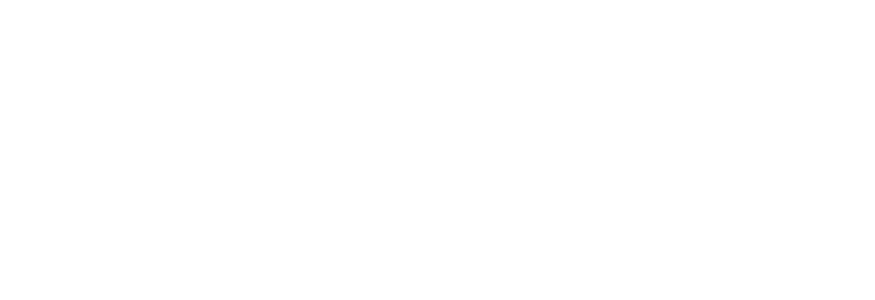
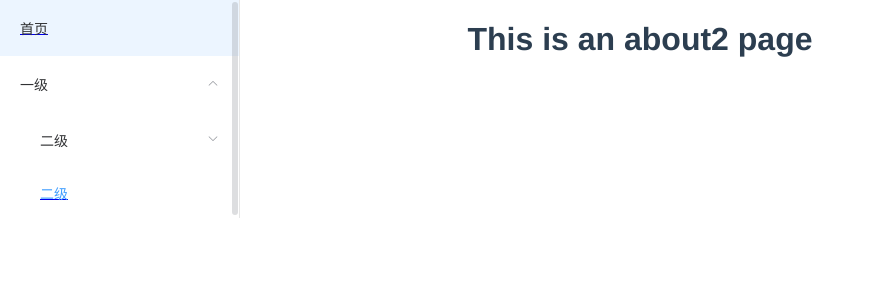
Before and after one commit to liuzhenghe30265/vue-cli3-demo, a Vue app: page /1-2 in a window 1280 px wide. Shown: the top 300 px of the page, without its empty margins (0-875 px from the left). Built offline with nearby package versions, Linux system fonts and the light colour scheme.

Commit message:
fix:路由配置

```diff
--- a/package.json
+++ b/package.json
@@ -9,7 +9,7 @@
   },
   "dependencies": {
     "core-js": "^2.6.5",
-    "html2canvas": "^1.0.0-rc.7",
+    "element-ui": "^2.13.2",
     "vue": "^2.6.10",
     "vue-router": "^3.0.3",
     "vuex": "^3.0.1"
--- /dev/null
+++ b/src/layout/components/AppMain.vue
@@ -0,0 +1,22 @@
+<template>
+  <div class="app-main">
+    <transition name="fade-transform"
+                mode="out-in">
+      <router-view :key="key" />
+    </transition>
+  </div>
+</template>
+
+<script>
+export default {
+  name: 'AppMain',
+  computed: {
+    key() {
+      return this.$route.path
+    }
+  }
+}
+</script>
+
+<style scoped>
+</style>
--- /dev/null
+++ b/src/layout/components/Sidebar/Item.vue
@@ -0,0 +1,29 @@
+<script>
+export default {
+  name: 'MenuItem',
+  functional: true,
+  props: {
+    icon: {
+      type: String,
+      default: ''
+    },
+    title: {
+      type: String,
+      default: ''
+    }
+  },
+  render(h, context) {
+    const { icon, title } = context.props
+    const vnodes = []
+
+    if (icon) {
+      vnodes.push(<svg-icon icon-class={icon} />)
+    }
+
+    if (title) {
+      vnodes.push(<span slot='title'>{(title)}</span>)
+    }
+    return vnodes
+  }
+}
+</script>
--- /dev/null
+++ b/src/layout/components/Sidebar/Link.vue
@@ -0,0 +1,38 @@
+
+<template>
+  <!-- eslint-disable vue/require-component-is -->
+  <component v-bind="linkProps(to)">
+    <slot />
+  </component>
+</template>
+
+<script>
+
+export default {
+  props: {
+    to: {
+      type: String,
+      required: true
+    }
+  },
+  methods: {
+    isExternal(path) {
+      return /^(https?:|mailto:|tel:)/.test(path)
+    },
+    linkProps(url) {
+      if (this.isExternal(url)) {
+        return {
+          is: 'a',
+          href: url,
+          target: '_blank',
+          rel: 'noopener'
+        }
+      }
+      return {
+        is: 'router-link',
+        to: url
+      }
+    }
+  }
+}
+</script>
--- /dev/null
+++ b/src/layout/components/Sidebar/SidebarItem.vue
@@ -0,0 +1,99 @@
+<template>
+  <div v-if="item.visible">
+    <template
+              v-if="hasOneShowingChild(item.children,item) && (!onlyOneChild.children||onlyOneChild.noShowingChildren)&&!item.alwaysShow">
+      <app-link
+                :to="resolvePath(onlyOneChild.path)">
+        <el-menu-item :index="resolvePath(onlyOneChild.path)"
+                      :class="{'submenu-title-noDropdown':!isNest}">
+          <item
+                :title="onlyOneChild.name" />
+        </el-menu-item>
+      </app-link>
+    </template>
+
+    <el-submenu v-else
+                ref="subMenu"
+                :index="resolvePath(item.path)"
+                popper-append-to-body>
+      <template slot="title">
+        <item :title="item.name" />
+      </template>
+      <sidebar-item v-for="child in item.children"
+                    :key="child.path"
+                    :is-nest="true"
+                    :item="child"
+                    :base-path="resolvePath(child.path)"
+                    class="nest-menu" />
+    </el-submenu>
+  </div>
+</template>
+
+<script>
+import path from 'path'
+import Item from './Item'
+import AppLink from './Link'
+
+export default {
+  name: 'SidebarItem',
+  components: { Item, AppLink },
+  props: {
+    // route object
+    item: {
+      type: Object,
+      required: true
+    },
+    isNest: {
+      type: Boolean,
+      default: false
+    },
+    basePath: {
+      type: String,
+      default: ''
+    }
+  },
+  data() {
+    // TODO: refactor with render function
+    this.onlyOneChild = null
+    return {}
+  },
+  methods: {
+    isExternal(path) {
+      return /^(https?:|mailto:|tel:)/.test(path)
+    },
+    hasOneShowingChild(children = [], parent) {
+      const showingChildren = children.filter(item => {
+        if (!item.visible) {
+          return false
+        } else {
+          // Temp set(will be used if only has one showing child)
+          this.onlyOneChild = item
+          return true
+        }
+      })
+
+      // When there is only one child router, the child router is displayed by default
+      if (showingChildren.length === 1) {
+        return true
+      }
+
+      // Show parent if there are no child router to display
+      if (showingChildren.length === 0) {
+        this.onlyOneChild = { ...parent, path: '', noShowingChildren: true }
+        return true
+      }
+
+      return false
+    },
+    resolvePath(routePath) {
+      if (this.isExternal(routePath)) {
+        return routePath
+      }
+      if (this.isExternal(this.basePath)) {
+        return this.basePath
+      }
+      return path.resolve(this.basePath, routePath)
+    }
+  }
+}
+</script>
--- /dev/null
+++ b/src/layout/components/Sidebar/index.vue
@@ -0,0 +1,46 @@
+<template>
+  <div>
+    <el-scrollbar
+                  wrap-class="scrollbar-wrapper">
+      <el-menu router
+               :default-active="activeMenu"
+               class="el-menu-vertical-demo"
+               @open="handleOpen"
+               @close="handleClose">
+        <sidebar-item v-for="route in getRoutersData"
+                      :key="route.path"
+                      :item="route"
+                      :base-path="route.path" />
+      </el-menu>
+    </el-scrollbar>
+  </div>
+</template>
+
+<script>
+import SidebarItem from './SidebarItem'
+
+export default {
+  components: { SidebarItem },
+  computed: {
+    getRoutersData() {
+      return this.$router.options.routes
+    },
+    activeMenu() {
+      const route = this.$route
+      const { meta, path } = route
+      if (meta.activeMenu) {
+        return meta.activeMenu
+      }
+      return path
+    },
+  },
+  methods: {
+    handleClose() {
+
+    },
+    handleOpen() {
+
+    }
+  }
+}
+</script>
--- /dev/null
+++ b/src/layout/components/index.js
@@ -0,0 +1,2 @@
+export { default as Sidebar } from './Sidebar'
+export { default as AppMain } from './AppMain'
--- /dev/null
+++ b/src/layout/index.vue
@@ -0,0 +1,39 @@
+<template>
+  <div class="app-wrapper">
+    <sidebar
+             class="sidebar-container" />
+    <div class="main-container">
+      <app-main />
+    </div>
+  </div>
+</template>
+
+<script>
+import { Sidebar, AppMain } from './components'
+
+export default {
+  name: 'Layout',
+  components: {
+    Sidebar,
+    AppMain
+  },
+}
+</script>
+
+<style lang="scss">
+.sidebar-container {
+  position: absolute;
+  top: 0;
+  left: 0;
+  bottom: 0;
+  width: 240px;
+  z-index: 9;
+  .el-menu-item,
+  .el-submenu__title {
+    text-align: left;
+  }
+}
+.main-container {
+  text-align: center;
+}
+</style>
--- a/src/main.js
+++ b/src/main.js
@@ -2,6 +2,17 @@
 import App from './App.vue'
 import router from './router'
 import store from './store'
+
+import ElementUI from 'element-ui'
+import 'element-ui/lib/theme-chalk/index.css'
+Vue.use(ElementUI)
+
+// 解决路由切换时报错 Error: Navigation cancelled from "/***" to "/***" with a new navigation.
+import Router from 'vue-router'
+const originalPush = Router.prototype.push
+Router.prototype.push = function push(location) {
+  return originalPush.call(this, location).catch(err => err)
+}
 
 Vue.config.productionTip = false
 
--- a/src/router.js
+++ b/src/router.js
@@ -1,25 +1,50 @@
 import Vue from 'vue'
 import Router from 'vue-router'
-import Home from './views/Home.vue'
 
 Vue.use(Router)
 
+import Layout from '@/layout'
 export default new Router({
   mode: 'history',
   base: process.env.BASE_URL,
-  routes: [
-    {
+  routes: [{
       path: '/',
-      name: 'home',
-      component: Home
+      component: Layout,
+      visible: true,
+      children: [{
+        path: '/home',
+        name: '首页',
+        component: () => import('@/views/Home.vue'),
+        visible: true,
+      }]
     },
     {
-      path: '/about',
-      name: 'about',
-      // route level code-splitting
-      // this generates a separate chunk (about.[hash].js) for this route
-      // which is lazy-loaded when the route is visited.
-      component: () => import(/* webpackChunkName: "about" */ './views/About.vue')
-    }
+      path: '/1',
+      name: '一级',
+      component: Layout,
+      visible: true,
+      children: [{
+        path: '/1-1',
+        name: '二级',
+        component: () => import('@/views/About.vue'),
+        visible: true,
+        children: [{
+          path: '/1-1-1',
+          name: '三级',
+          component: () => import('@/views/About.vue'),
+          visible: true,
+        }, {
+          path: '/1-2-2',
+          name: '三级',
+          component: () => import('@/views/About2.vue'),
+          visible: true,
+        }]
+      }, {
+        path: '/1-2',
+        name: '二级',
+        component: () => import('@/views/About2.vue'),
+        visible: true,
+      }]
+    },
   ]
 })
--- /dev/null
+++ b/src/views/About2.vue
@@ -0,0 +1,5 @@
+<template>
+  <div class="about">
+    <h1>This is an about2 page</h1>
+  </div>
+</template>
--- a/src/views/Home.vue
+++ b/src/views/Home.vue
@@ -1,16 +1,10 @@
 <template>
   <div class="home">
-    <h1 ref="demo"
-        class="demo"
-        style="border:1px solid #dedede">
-      Hello!</h1>
-    <img :src="picUrl"
-         alt="">
+    123
   </div>
 </template>
 
 <script>
-import html2canvas from 'html2canvas'
 export default {
   name: 'home',
   data() {
@@ -19,21 +13,8 @@
     }
   },
   mounted() {
-    this.makePictureFun()
   },
   methods: {
-    makePictureFun() {
-      this.$nextTick(async () => {
-        const picture = await this.htmlToCanvasFun()
-        this.picUrl = picture
-      })
-    },
-    htmlToCanvasFun() {
-      const DOM = this.$refs.demo
-      return html2canvas(DOM).then(canvas => {
-        return canvas.toDataURL('image/png')
-      })
-    }
   },
 
 }
```
Also changed, not shown: 2 other files (tests, documents, lock files or other folders).
